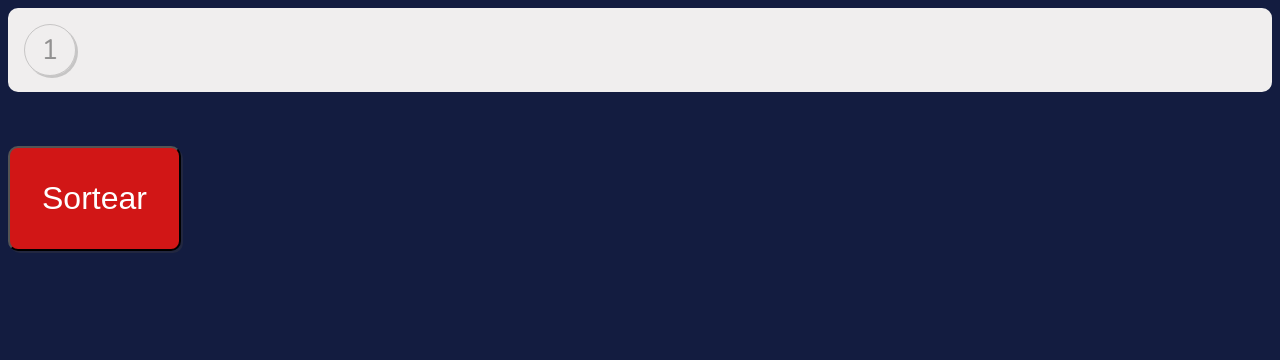
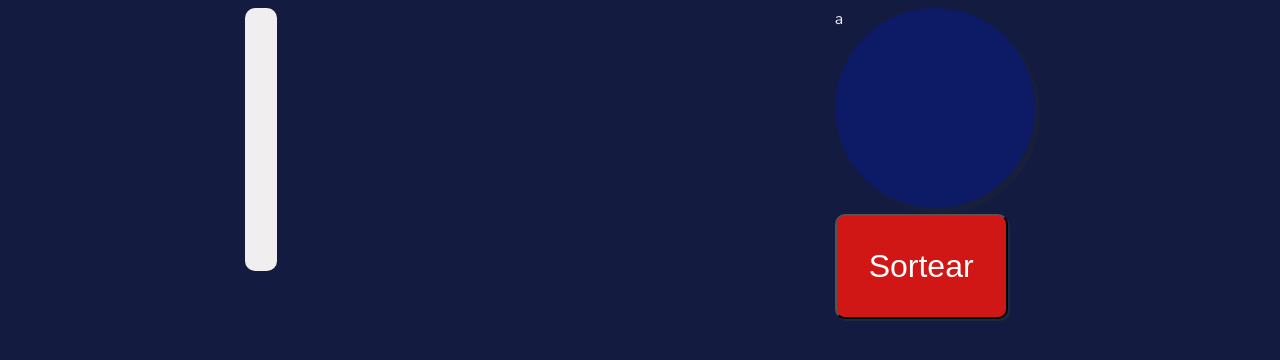
Before and after one commit to Thalita-Lopes/bingo, a plain HTML site: page sorteio.html in a window 1280 px wide. Drawn offline with nearby package versions, Linux system fonts and the light colour scheme.

Commit message:
atualização

```diff
--- a/main.js
+++ b/main.js
@@ -11,8 +11,9 @@ function createSpace(){
             let number = document.createElement('p')
             number.classList.add('bool-number')
             let texto = document.createTextNode(`${i}`)
+            newBool.appendChild(number)
+            number.appendChild(texto)
             containerBools.appendChild(newBool)
-            number.appendChild(texto)
         }
 
     } else {
--- a/sorteio.html
+++ b/sorteio.html
@@ -9,12 +9,16 @@
 
 </head>
 <body>
-    <div class="container-bools">
-        <div class="bool">
-            <p class="bool-number">1</p>
-        </div>
-    </div>
-    <button class="button-sort" onclick="createSpace()">Sortear</button>
+    <div class = container-sort>
+    <section class="container-bools">
+        <!-- Elemento criado por JS-->
+    </section>
+    <section class="sort">
+        <section class="sorted-number">a</section>
+        <button class="button-sort" onclick="createSpace()">Sortear</button>
+    </section>
+</div>
+
 
     <script src="main.js"></script>
 </body>
--- a/styles.css
+++ b/styles.css
@@ -56,6 +56,11 @@ p {
     flex-wrap: wrap;
     gap: 20px;
 }
+.container-sort {
+    display: flex;
+    justify-content: space-evenly;
+    gap: 20rem;
+}
 
 .bool {
     height: 50px;
@@ -72,3 +77,16 @@ p {
     padding-top: 6px;
     font-size: 28px;
 }
+
+.sort {
+    align-items: center;
+    display: column;
+}
+
+.sorted-number{
+    background-color: #07199274;
+    height: 200px;
+    width: 200px;
+    border-radius: 200px;
+    box-shadow: 5px 5px #2e2b2b36;
+}
```
